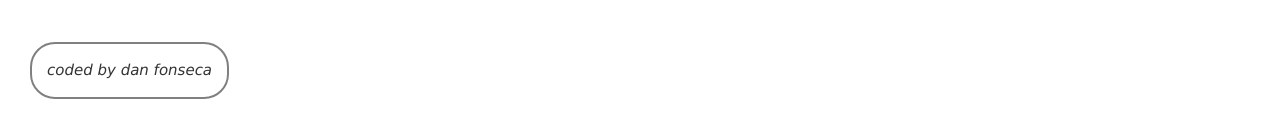
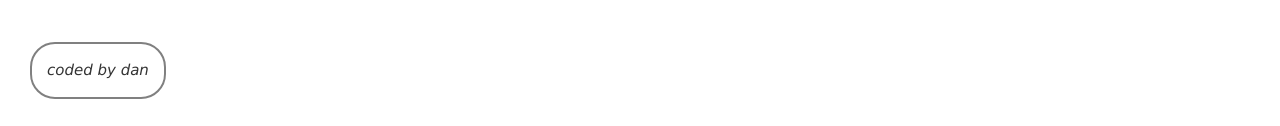
Before and after one commit to whoisdanfonseca/whoisdanfonseca.com, a plain HTML site: page index.html in a window 1280 px wide. Shown: the part 1514-1640 px from the top of the page. Drawn offline with nearby package versions, Linux system fonts and the light colour scheme.

Commit message:
Update index.html

```diff
--- a/index.html
+++ b/index.html
@@ -220,7 +220,7 @@
 
 <div id="footer" class="container">
   <div class="row col-sm-12">
-    <button><em>coded by dan fonseca</em></button>
+    <button><em>coded by dan</em></button>
   </div>
 </div>
 
```
